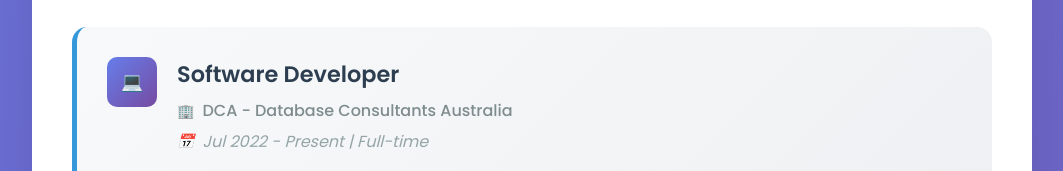
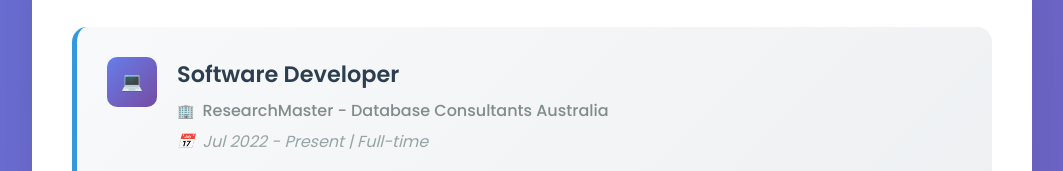
Before and after one commit to stefanuskj/stefanus-resume-website, a plain HTML site: page index.html in a window 1280 px wide. Shown: the part 2049-2220 px from the top of the page, without its empty margins (108-1171 px from the left). Drawn offline with Linux system fonts and the light colour scheme; a script that the page names is missing.

Commit message:
Update index.html

```diff
--- a/index.html
+++ b/index.html
@@ -862,7 +862,7 @@
                             <h3>Software Developer</h3>
                             <div class="company">
                                 <span style="font-size: 14px;">🏢</span>
-                                DCA - Database Consultants Australia
+                                ResearchMaster - Database Consultants Australia
                             </div>
                             <div class="date">
                                 <span style="font-size: 14px;">📅</span>
```
